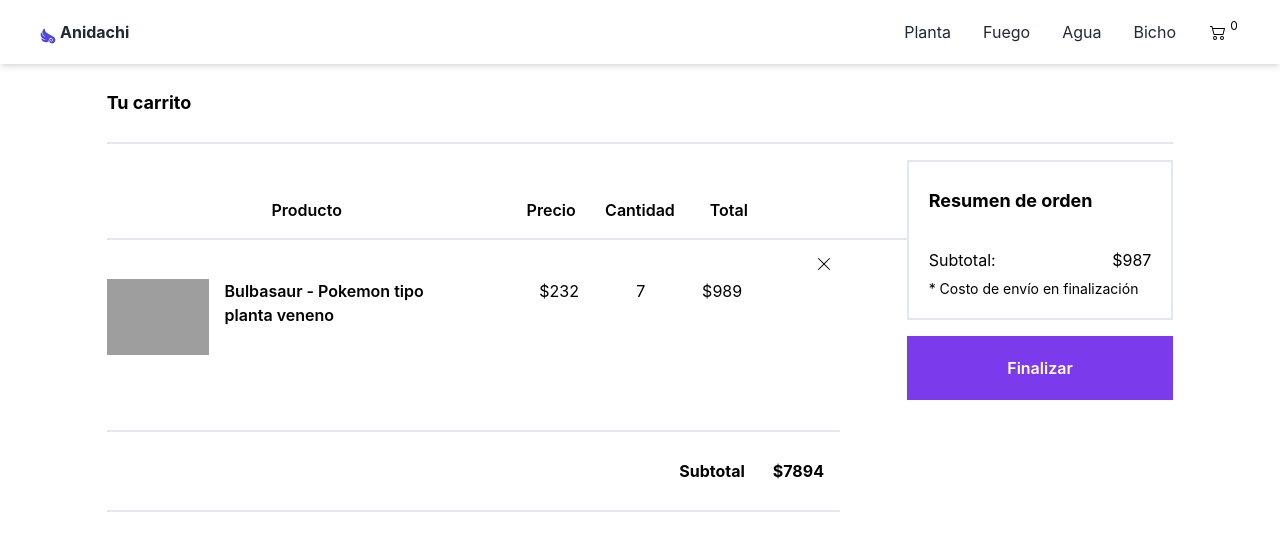
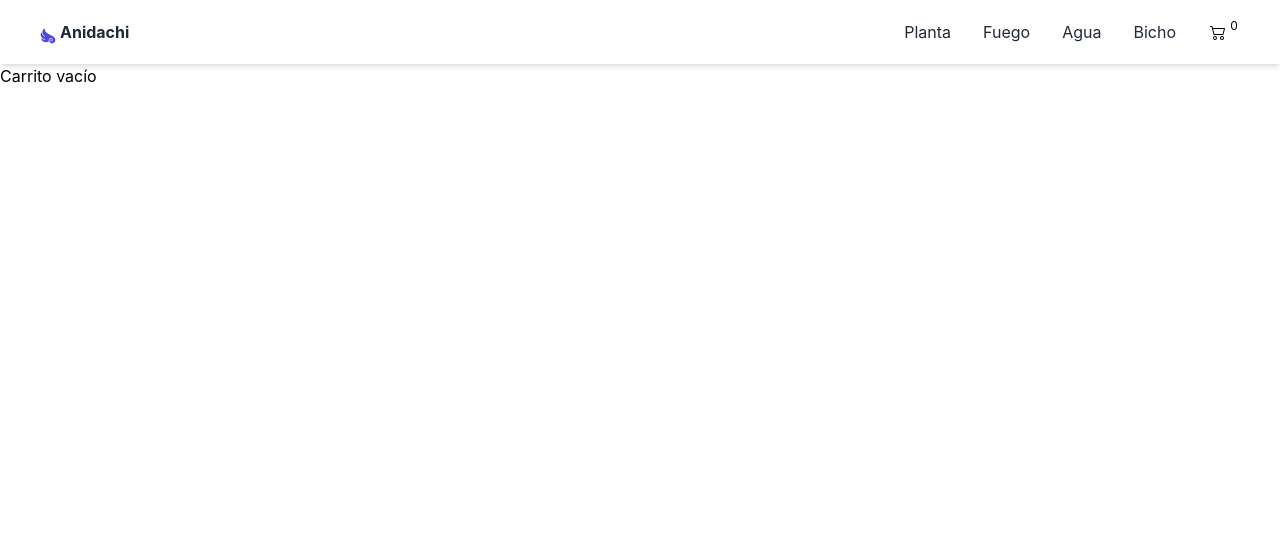
Before and after one commit to willjdev/Anidachi-Jaimes, a React (Create React App) app: page /cart in a window 1280 px wide. Shown: the top 550 px of the page. Built offline with nearby package versions, Linux system fonts and the light colour scheme; grey boxes are pictures that could not be loaded.

Commit message:
Agregada funcionalidad para mostrar los items del carrito, el precio total y poder eliminarlos del carrito

```diff
--- a/src/components/Cart.js
+++ b/src/components/Cart.js
@@ -1,10 +1,25 @@
-import React from 'react'
+import React, { useContext } from 'react'
 import { BsXLg } from "react-icons/bs";
+import { MiContexto } from '../context/CartContext';
 
 function Cart() {
+
+  const {cart, deleteItem, getItemPrice} = useContext(MiContexto);
+
+
+
+
+console.log(cart)
+
+
+
+
+
+
+
   return (
     <>
-      <section className='w-full h-screen flex flex-col items-center'>
+      {cart.length != 0 ? <section className='w-full h-screen flex flex-col items-center'>
         <div className='w-10/12 h-auto flex flex-col'>
           <div className='w-full h-20 border-b-2 border-slate-200 flex items-center text-lg font-bold '>
           <h1>Tu carrito</h1>
@@ -24,38 +39,41 @@ function Cart() {
                 </div>
               </div>
               {/* Producto y detalles */}
+                {cart.map((item) => (
+                  <>
               <div className='w-11/12 h-48 border-b-2 border-slate-200 flex justify-between items-center'>
-
                   <div className='w-6/12 h-full flex justify-between items-center'>
                     <div className='w-32 h-28'>
-                    <img src='https://raw.githubusercontent.com/PokeAPI/sprites/master/sprites/pokemon/other/official-artwork/1.png'/>
+                      <img src={item.image}/>
                     </div>
                     <div className='w-auto h-28 flex items-start text-base font-semibold pl-4'>
-                    Bulbasaur - Pokemon tipo planta veneno
+                      {item.name}
                     </div>
                   </div>
 
                   <div className='w-4/12 h-full flex justify-center items-center'>
                     <div className='w-1/3 h-28 text-center text-base'>
-                    $232
+                      {item.price}
                     </div>
                     <div className='w-1/3 h-28 text-center text-base'>
-                    7
+                      {item.quantity}
                     </div>
                     <div className='w-1/3 h-28 text-center text-base'>
-                    $989
+                      {item.price * item.quantity}
                     </div>
                   </div>
 
                   <div className='w-8 h-full flex justify-center items-start pt-4'>
-                  <BsXLg/>
+                    <BsXLg onClick={() => deleteItem(item.id)}/>
                   </div>
                   </div>
+                  </>
+                ))}
 
               {/* Subtotal */}
               <div className='w-11/12 h-20 border-b-2 border-slate-200 flex justify-end items-center gap-7 pr-4 text-base font-bold'>
                 <h2>Subtotal</h2>
-                <h2>$7894</h2>
+                <h2>{getItemPrice()}</h2>
               </div>
             </div>
 
@@ -67,7 +85,7 @@ function Cart() {
                 <div className='w-full h-2/4 text-lg font-bold flex items-center pl-5'>Resumen de orden</div>
                 <div className='w-full h-1/4 flex justify-between items-center px-5'>
                   <h2>Subtotal:</h2>
-                  <h2>$987</h2>
+                  <h2>{getItemPrice()}</h2>
                 </div>
                 <div className='w-full h-1/4 text-sm pl-5'>* Costo de envío en finalización</div>
               </div>
@@ -80,23 +98,7 @@ function Cart() {
 
         </div>
 
-      </section>
-      {/* <section className='w-10/12 h-auto bg-white flex flex-col items-center'>
-        <div className='w-full h-20 border-b-2 border-slate-200 flex items-center text-lg font-bold '>
-          Tu carrito
-        </div>
-        <div className='w-8/12 h-auto flex flex-col self-start'>
-          <div className='w-full h-24 flex border-b-2 border-slate-200'>
-            <div className='w-1/2 h-full'>
-
-            </div>
-            <div></div>
-          </div>
-
-
-        </div>
-
-      </section> */}
+      </section> : "Carrito vacío"}
     </>
   )
 }
```
Lines whose indentation alone changed are shown as unchanged.
